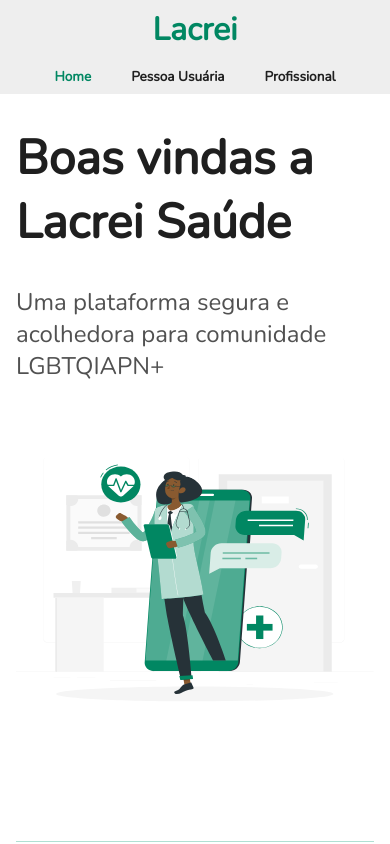
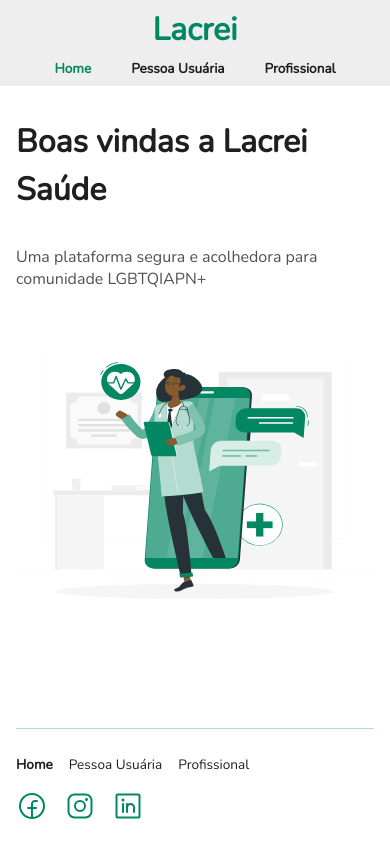
Before and after one commit to ramontrovao/lacrei-tech-test, a Next.js app: page / in a window 390 px wide. Shown: the top 844 px of the page. Built offline with nearby package versions, Linux system fonts and the light colour scheme.

Commit message:
refactor: added responsivity to Title and Desc.

```diff
--- a/src/components/Description/styles.ts
+++ b/src/components/Description/styles.ts
@@ -14,5 +14,9 @@ export const DescriptionContainer = styled.h1<IDescriptionContainerContainerStyl
       border-left: 5px solid ${COLORS.GREEN_500};
       padding-left: 1rem;
     `};
+
+    @media (max-width: 425px) {
+      font-size: ${FONT_SIZES.M}rem;
+    }
   `}
 `;
--- a/src/components/Header/styles.ts
+++ b/src/components/Header/styles.ts
@@ -22,7 +22,7 @@ export const NavContainer = styled.nav`
   align-items: center;
 
   @media (max-width: 575px) {
-    gap: 1rem;
+    gap: 0.5rem;
 
     justify-content: center;
     align-items: center;
--- a/src/components/LayoutWrapper/styles.ts
+++ b/src/components/LayoutWrapper/styles.ts
@@ -27,5 +27,6 @@ export const LeftWrapperContainer = styled.div`
 export const RightWrapperContainer = styled.div`
   img {
     width: 100%;
+    max-height: 25rem;
   }
 `;
--- a/src/components/Title/styles.ts
+++ b/src/components/Title/styles.ts
@@ -6,5 +6,10 @@ export const TitleContainer = styled.h1`
     font-size: ${FONT_SIZES.XL}rem;
     font-weight: 700;
     line-height: 4rem;
+
+    @media (max-width: 425px) {
+      font-size: ${FONT_SIZES.L}rem;
+      line-height: 3rem;
+    }
   `}
 `;
```
